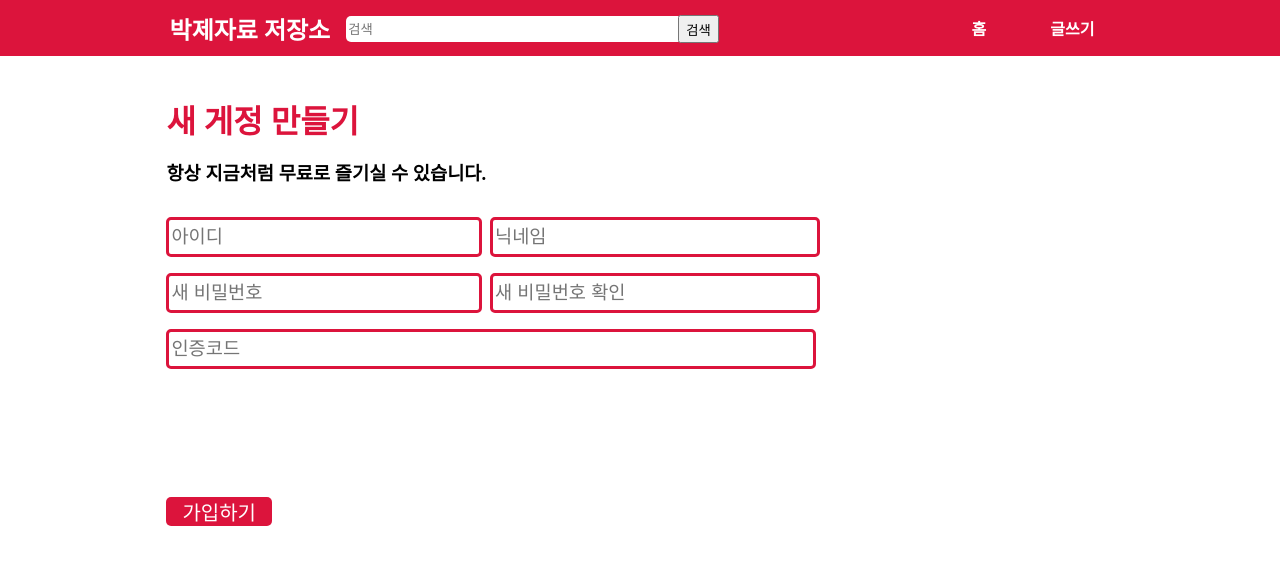
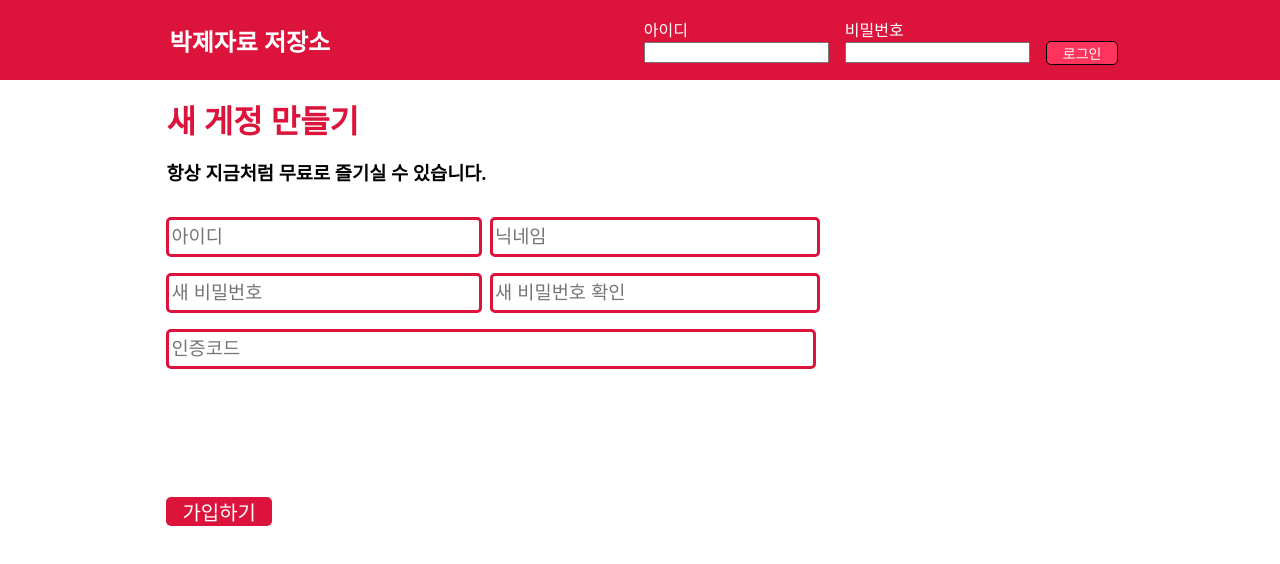
Before and after one commit to skqoaudgh/Web-graphQL-React-BakjeStorage, a React (Create React App) app in the folder frontend/: page /auth in a window 1280 px wide. Shown: the top 564 px of the page. Built offline with nearby package versions, Linux system fonts and the light colour scheme; the HTML template or start-up script is replaced by a standard one.

Commit message:
로그인을 위한 AuthNavigation 컴포넌트 추가

```diff
--- /dev/null
+++ b/frontend/src/components/Navigation/authNavigation.css
@@ -0,0 +1,63 @@
+.auth-Navigation {
+    position: fixed;
+    left: 0;
+    top: 0;
+    width: 100%;
+    height: 5rem;
+    background: #dc143c;
+    padding: 0 2rem;
+    display: flex;
+    align-items: center;
+    justify-content: space-between;
+    box-sizing: border-box;
+}
+
+.authNav__Leftside {
+    display: flex;
+    margin-left: 10%;
+    align-items: center;
+}
+
+.authNav__Leftside h1 {
+    margin: 0;
+    padding: 1rem;
+    font-size: 1.5rem;
+    color: white;
+}
+
+.authNav__Rightside {
+    margin-right: 10%;
+    align-items: center;
+}
+
+.authNav__Rightside form {
+    display: flex;
+}
+
+.authNav__form {
+    margin: 0.5rem;
+}
+
+.authNav__form label {
+    display: block;
+    margin-bottom: 1px;
+    color: white;
+}
+
+.authNav__form button {
+    height: 1.5rem;
+    position: relative;
+    top: 1.5rem;
+    outline: none;
+    background: #ff345d;
+    border: 1px solid black;
+    border-radius: 5px;
+    color: white;
+    font-size: 14px;
+    cursor: pointer;
+    padding: 0 1rem;
+}
+
+.authNav__form button:hover {
+    background: #ca0c32;
+}
--- /dev/null
+++ b/frontend/src/components/Navigation/authNavigation.js
@@ -0,0 +1,49 @@
+import React, { Component } from 'react';
+
+import './authNavigation.css';
+
+class authNavigation extends Component {
+
+    constructor(props) {
+        super(props);
+
+        this.idRef = React.createRef();
+        this.passwordRef = React.createRef();
+    }
+
+    submitHandler = async (event) => {
+        event.preventDefault();
+
+        const id = this.idRef.current.value;
+        const password = this.passwordRef.current.value;
+
+        console.log(id, password);
+    }
+
+    render() {
+        return (
+            <header className="auth-Navigation">
+                <div className="authNav__Leftside">
+                    <h1>박제자료 저장소</h1>
+                </div>
+                <div className="authNav__Rightside">
+                    <form onSubmit={this.submitHandler}>
+                        <div className="authNav__form">
+                            <label htmlFor="id">아이디</label>
+                            <input type="text" id="id" ref={this.idRef}></input>
+                        </div>
+                        <div className="authNav__form">
+                            <label htmlFor="password">비밀번호</label>
+                            <input type="password" id="password" ref={this.passwordRef}></input>
+                        </div>
+                        <div className="authNav__form">
+                            <button type="submit">로그인</button>
+                        </div>
+                    </form>
+                </div>
+            </header>
+        );
+    }
+};
+
+export default authNavigation;
--- a/frontend/src/pages/Auth.js
+++ b/frontend/src/pages/Auth.js
@@ -1,4 +1,6 @@
 import React, { Component } from 'react';
+
+import AuthNavigation from '../components/Navigation/authNavigation';
 
 import './Form.css';
 
@@ -72,6 +74,8 @@ class Auth extends Component {
 
     render() {
         return (
+            <React.Fragment>
+                <AuthNavigation />
                 <div className="form-page">
                     <h1>새 게정 만들기</h1>
                     <h2>항상 지금처럼 무료로 즐기실 수 있습니다.</h2>
@@ -95,6 +99,7 @@ class Auth extends Component {
                         </div>
                     </form>
                 </div>
+            </React.Fragment>
         );
     }
 }
```
Lines whose indentation alone changed are shown as unchanged.
